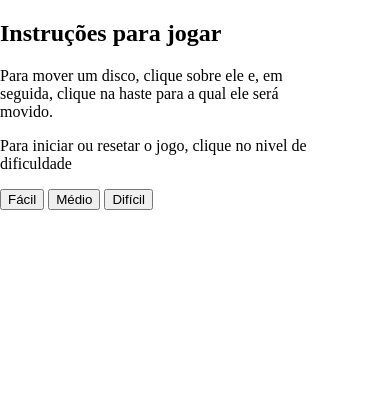
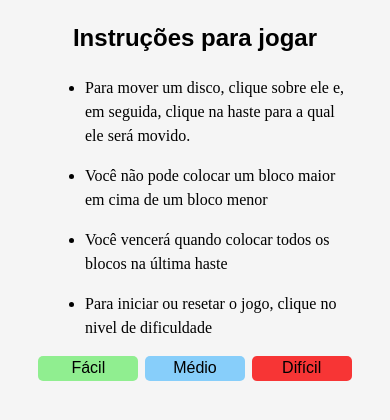
Before and after one commit to ViniciusPolegario/torre-de-hanoi, a plain HTML site: page index.html in a window 390 px wide. Drawn offline with Linux system fonts and the light colour scheme.

Commit message:
Melhorado semantica do HTML, adicionado instrucoes de jogo e adicionado a tela de vitoria. Feito os estilos da pag para mobile

```diff
--- a/index.html
+++ b/index.html
@@ -10,11 +10,24 @@
 <body>
     <div id="container">
 
-        <div id="intructions">
-            <section id="instructions">
+        <div id="div-intructions">
+            <section id="section-instructions">
                 <h1>Instruções para jogar</h1>
-                <p>Para mover um disco, clique sobre ele e, em seguida, clique na haste para a qual ele será movido.</p>
-                <p>Para iniciar ou resetar o jogo, clique no nivel de dificuldade</p>
+                <ul>
+                    <li>
+                        <p>Para mover um disco, clique sobre ele e, em seguida, clique na haste para a qual ele será movido.</p>
+                    </li>
+                    <li>
+                        <p>Você não pode colocar um bloco maior em cima de um bloco menor</p>
+                    </li>
+                    <li>
+                        <p>Você vencerá quando colocar todos os blocos na última haste</p>
+                    </li>
+
+                    <li>
+                        <p>Para iniciar ou resetar o jogo, clique no nivel de dificuldade</p>
+                    </li>
+                </ul>
             </section>
 
             <section id="buttons">
@@ -28,6 +41,12 @@
 
         </div>
 
+        <div id="victory" class="hidden">
+            <h1>Parabéns</h1>
+            <p>Você terminou com <span id="movements">5</span> movimentos</p>
+
+        </div>
+
     </div>
     <script src="script.js"></script>
 </body>
--- a/script.js
+++ b/script.js
@@ -3,6 +3,8 @@ const easy = document.getElementById("easy")
 const medium = document.getElementById("medium")
 const hard = document.getElementById("hard")
 const gameArea = document.getElementById("game")
+const victoryScreen = document.getElementById("victory")
+
 
 const createDivs = (target) =>{
     const divStart = document.createElement('div')
@@ -108,8 +110,10 @@ const reset = () =>{
 
 const start = (nivel) => {
     reset()
+    victoryScreen.classList.add("hidden")
 
     createDivs(gameArea)
+
     insertHastes()
     const hasteStart  = document.querySelector("div#start div.hastes")
     insertBlocks(nivel, hasteStart)
--- a/style.css
+++ b/style.css
@@ -3,7 +3,30 @@ body{
     margin: 0;
 }
 /* botões */
+section#buttons{
+    display: flex;
+    justify-content: space-around;
+}
+button{
+    width: 100px;
+    height: 25px;
+    font-size:16px ;
+    border: none;
+    border-radius: 5px;
+    outline: none;
+}
 
+button#easy{
+    background-color: lightgreen;
+}
+
+button#medium{
+    background-color: lightskyblue;
+}
+
+button#hard{
+    background-color: rgb(247, 53, 53);
+}
 /* botões */
 
 /* hastes */
@@ -23,6 +46,8 @@ div.hastes {
 /* blocos */
 #container {
     width: 320px;
+    margin: 0 auto;
+    position: relative;
 
 }
 
@@ -45,13 +70,43 @@ div.container-block{
 /* blocos */
 
 /* background */
-
+body{
+    background-color:whitesmoke;
+}
 /* background */
 
 /* fonts */
+section#section-instructions {
+    font-size: 16px;
+    line-height: 1.5;
+    padding: 0 10px;
 
+}
+
+section#section-instructions h1{
+    text-align: center;
+    font-family: Arial, Helvetica, sans-serif;
+}
 /* fonts */
 
 /* tela de vitoria */
 
+
+div#victory{
+    position: absolute;
+    display: flex;
+    flex-direction: column;
+    align-items: center;
+    width: 320px;
+    top: 90%;
+    left: 50%;
+    transform: translate(-50%,-50%);
+    background-color: rgba(0, 0, 0, 0.432);
+    color: #fff;
+
+}
+div#victory.hidden{
+    display: none;
+
+}
 /* tela de vitoria */
```
